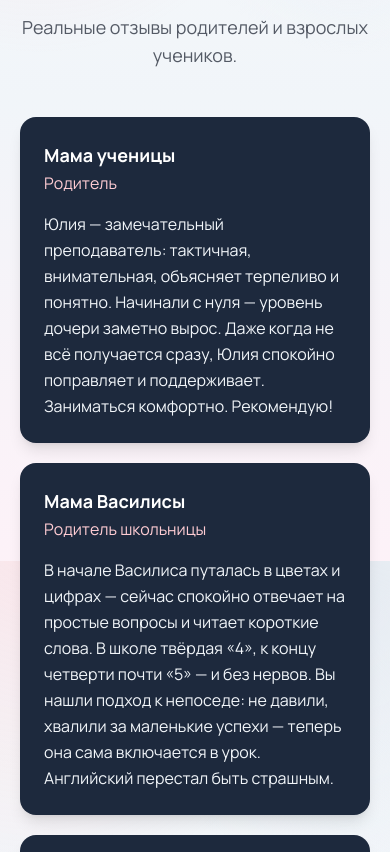
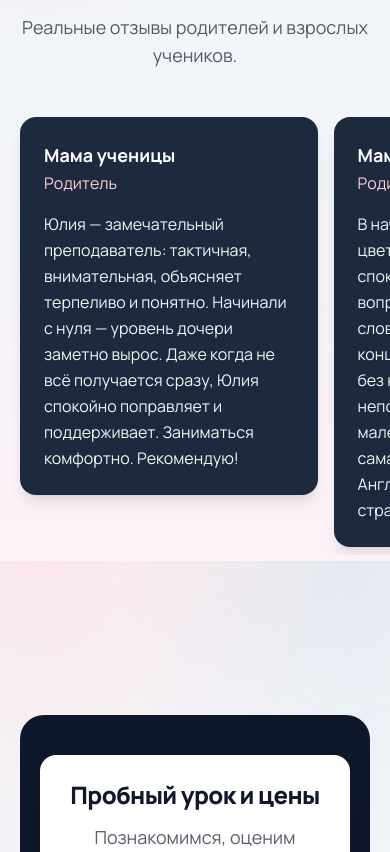
Before and after one commit to walleInc/website-yulia, a Next.js app: page / in a window 390 px wide. Shown: the part 4503-5355 px from the top of the page. Built offline with nearby package versions, Linux system fonts and the light colour scheme.

Commit message:
Add scroll-to-top button and mobile reviews gallery.

```diff
--- a/app/page.tsx
+++ b/app/page.tsx
@@ -8,6 +8,7 @@ import { PricingCTA } from "@/components/PricingCTA";
 import { FAQ } from "@/components/FAQ";
 import { Footer } from "@/components/Footer";
 import { MobileStickyCta } from "@/components/MobileStickyCta";
+import { ScrollToTop } from "@/components/ScrollToTop";
 
 export default function Home() {
   return (
@@ -24,6 +25,7 @@ export default function Home() {
       </main>
       <Footer />
       <MobileStickyCta />
+      <ScrollToTop />
     </div>
   );
 }
--- a/components/Reviews.tsx
+++ b/components/Reviews.tsx
@@ -3,6 +3,28 @@
 import { FadeIn } from "@/components/FadeIn";
 import { REVIEWS } from "@/lib/constants";
 import { motion } from "framer-motion";
+
+function ReviewCard({
+  review,
+}: {
+  review: (typeof REVIEWS)[number];
+}) {
+  return (
+    <motion.article
+      className="rounded-2xl bg-slate-800 p-6 text-white shadow-lg sm:p-7"
+      whileHover={{ y: -3 }}
+      transition={{ type: "spring", stiffness: 300, damping: 24 }}
+    >
+      <div className="mb-4">
+        <p className="font-heading text-lg font-bold">{review.name}</p>
+        <p className="mt-0.5 text-base text-rose-200">{review.role}</p>
+      </div>
+      <p className="text-base leading-relaxed text-slate-100 sm:text-[17px]">
+        {review.text}
+      </p>
+    </motion.article>
+  );
+}
 
 export function Reviews() {
   return (
@@ -17,22 +39,30 @@ export function Reviews() {
           </p>
         </FadeIn>
 
-        <div className="mt-12 columns-1 gap-5 sm:columns-2 lg:columns-3">
+        {/* Mobile gallery */}
+        <div
+          className="-mx-5 mt-12 flex snap-x snap-mandatory gap-4 overflow-x-auto px-5 pb-2 [-ms-overflow-style:none] [scrollbar-width:none] sm:hidden [&::-webkit-scrollbar]:hidden"
+          style={{ WebkitOverflowScrolling: "touch" }}
+        >
           {REVIEWS.map((review, i) => (
-            <FadeIn key={`${review.name}-${i}`} delay={i * 0.05} className="mb-5 break-inside-avoid">
-              <motion.article
-                className="rounded-2xl bg-slate-800 p-6 text-white shadow-lg sm:p-7"
-                whileHover={{ y: -3 }}
-                transition={{ type: "spring", stiffness: 300, damping: 24 }}
-              >
-                <div className="mb-4">
-                  <p className="font-heading text-lg font-bold">{review.name}</p>
-                  <p className="mt-0.5 text-base text-rose-200">{review.role}</p>
-                </div>
-                <p className="text-base leading-relaxed text-slate-100 sm:text-[17px]">
-                  {review.text}
-                </p>
-              </motion.article>
+            <div
+              key={`mobile-${review.name}-${i}`}
+              className="w-[85%] shrink-0 snap-center"
+            >
+              <ReviewCard review={review} />
+            </div>
+          ))}
+        </div>
+
+        {/* Tablet / desktop columns */}
+        <div className="mt-12 hidden columns-1 gap-5 sm:block sm:columns-2 lg:columns-3">
+          {REVIEWS.map((review, i) => (
+            <FadeIn
+              key={`desktop-${review.name}-${i}`}
+              delay={i * 0.05}
+              className="mb-5 break-inside-avoid"
+            >
+              <ReviewCard review={review} />
             </FadeIn>
           ))}
         </div>
--- /dev/null
+++ b/components/ScrollToTop.tsx
@@ -0,0 +1,30 @@
+"use client";
+
+import { useEffect, useState } from "react";
+import { ChevronUp } from "lucide-react";
+
+export function ScrollToTop() {
+  const [visible, setVisible] = useState(false);
+
+  useEffect(() => {
+    const onScroll = () => setVisible(window.scrollY > 300);
+    onScroll();
+    window.addEventListener("scroll", onScroll, { passive: true });
+    return () => window.removeEventListener("scroll", onScroll);
+  }, []);
+
+  return (
+    <button
+      type="button"
+      aria-label="Наверх"
+      onClick={() => window.scrollTo({ top: 0, behavior: "smooth" })}
+      className={`fixed right-5 z-[60] flex h-12 w-12 items-center justify-center rounded-full bg-accent text-white shadow-md transition-all duration-300 hover:bg-accent-dark focus-visible:outline-none focus-visible:ring-2 focus-visible:ring-accent focus-visible:ring-offset-2 bottom-20 md:bottom-6 md:right-8 ${
+        visible
+          ? "translate-y-0 opacity-100"
+          : "pointer-events-none translate-y-2 opacity-0"
+      }`}
+    >
+      <ChevronUp className="h-6 w-6" strokeWidth={2.5} aria-hidden />
+    </button>
+  );
+}
```
